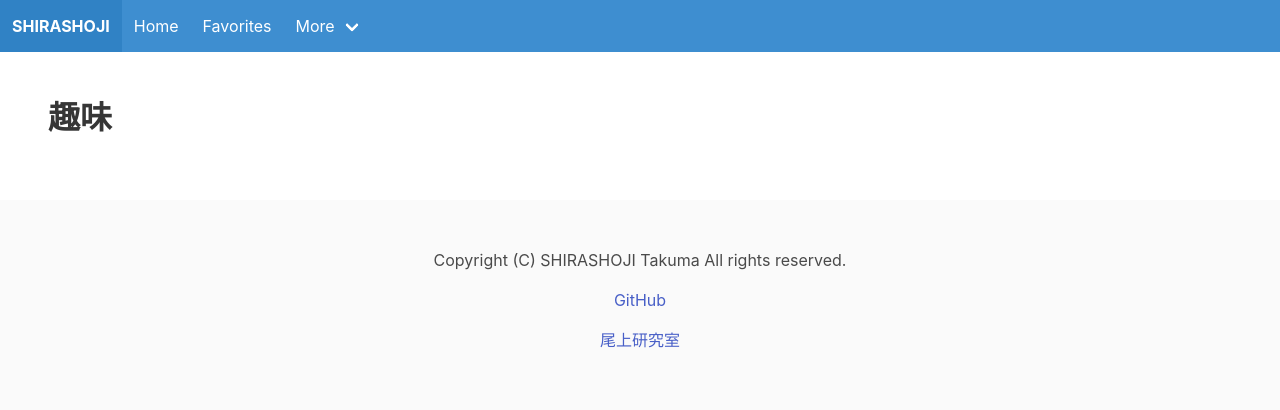
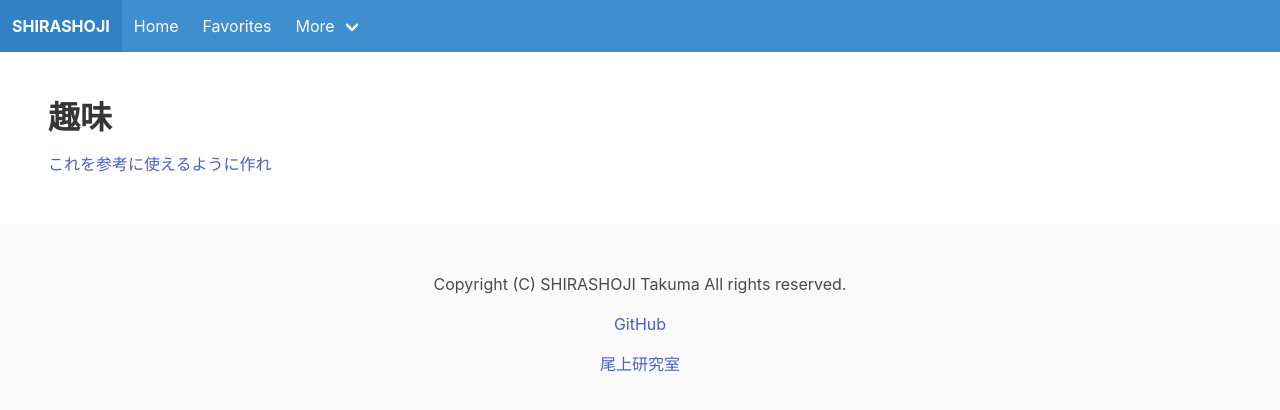
Before and after one commit to Shirashoji/bulma-self-introduction-template, a plain HTML site: page favorites.html in a window 1280 px wide. Drawn offline with nearby package versions, Linux system fonts and the light colour scheme.

Commit message:
雑な説明を追加

```diff
--- a/favorites.html
+++ b/favorites.html
@@ -69,6 +69,9 @@
           <!-- 本文 -->
           <!-- この中に入れるといい感じになる -->
           <h1>趣味</h1>
+          <a href="https://bulma.io/documentation/">
+            これを参考に使えるように作れ
+          </a>
           <!-- 変えるならここまで -->
         </div>
       </section>
```
Also changed, not shown: index.html (+3 -0 lines).
